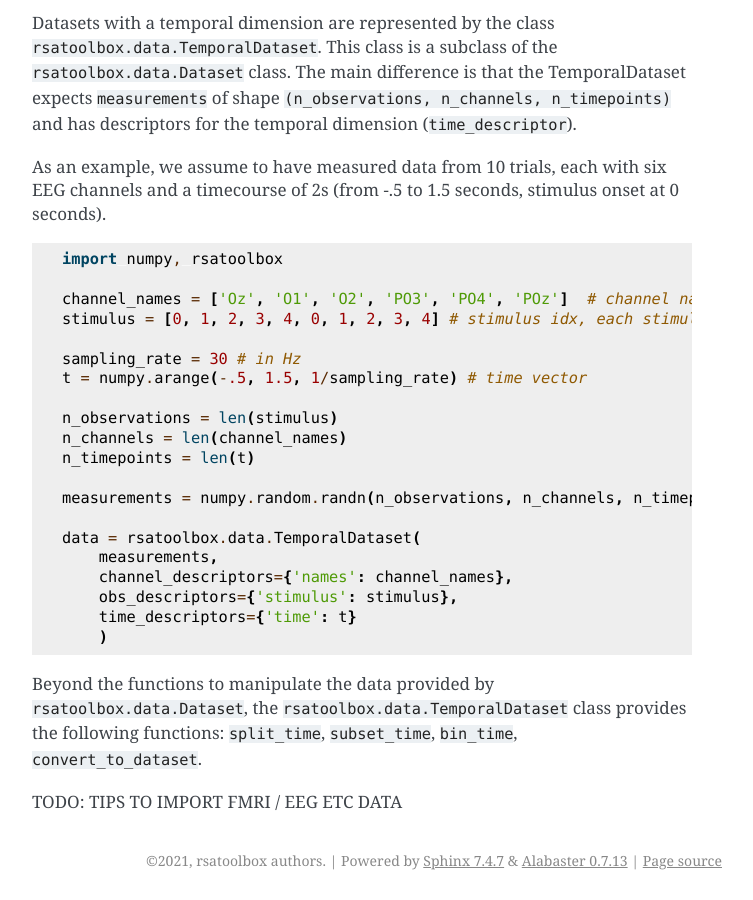
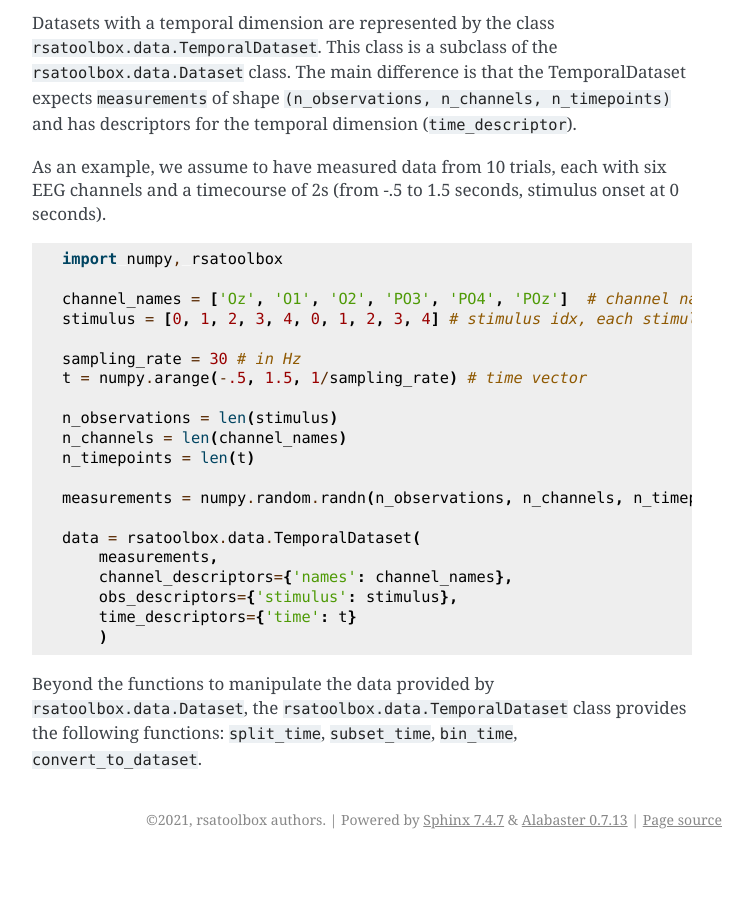
Before and after one commit to rsagroup/rsatoolbox, a Sphinx documentation site: the page built from docs/source/datasets.rst, in a window 1280 px wide and 900 px high, scrolled down 1245 px. Shown: the whole window, without its empty margins (388-1141 px from the left). Built offline with Sphinx 7.4.7, drawn with Linux system fonts in a browser that asks for light colours; pages that are not in the unit, such as notebooks, are missing from menus; after the commit the page ends 2104 px from its top, so only the background shows below that.

Commit message:
removed todo in doc; this is being tracked

```diff
--- a/docs/source/datasets.rst
+++ b/docs/source/datasets.rst
@@ -87,6 +87,3 @@ As an example, we assume to have measured data from 10 trials, each with six EEG
 
 Beyond the functions to manipulate the data provided by ``rsatoolbox.data.Dataset``, the ``rsatoolbox.data.TemporalDataset`` class provides the following functions:
 ``split_time``, ``subset_time``, ``bin_time``, ``convert_to_dataset``.
-
-
-TODO: TIPS TO IMPORT FMRI / EEG ETC DATA
```
